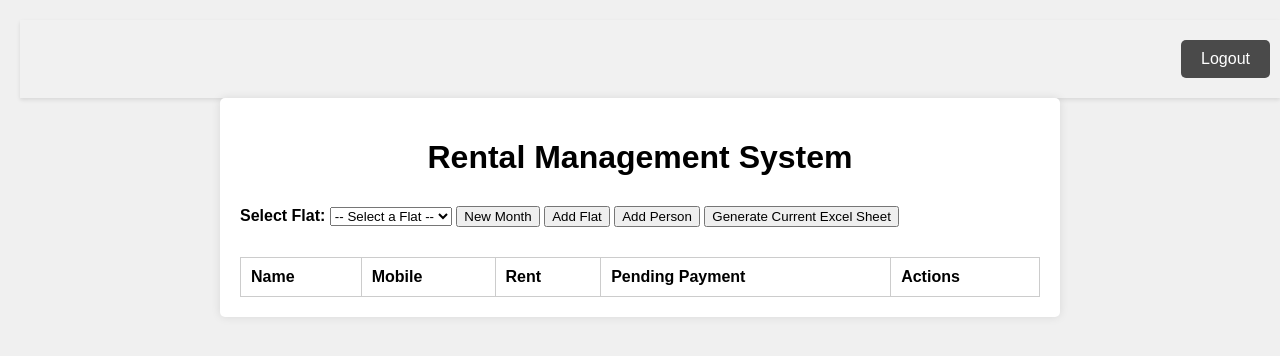
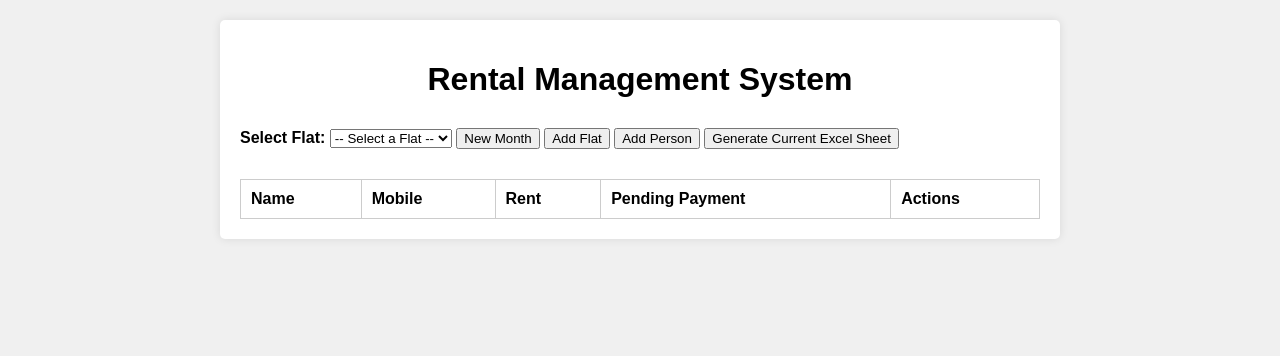
Before and after one commit to rameesdev/rental, a website: page public/index.html in a window 1280 px wide. Drawn offline with Linux system fonts and the light colour scheme; no server answers.

Commit message:
Revert "edit option only for B"
This reverts commit 30e9de3dbe35b7f562c66b231ebff96c9d10049a.

```diff
--- a/public/index.html
+++ b/public/index.html
@@ -172,38 +172,12 @@
     color: red;
     font-style: italic;
 }
-.header {
-    width: 100%;
-    padding: 10px;
-    background-color: #f1f1f1;
-    display: flex;
-    justify-content: flex-end;
-    align-items: center;
-    box-shadow: 0 2px 4px rgba(0,0,0,0.1);
-}
 
-.logout-button {
-    padding: 10px 20px;
-    font-size: 16px;
-    color: white;
-    background-color: #4a4a4a; /* Dark grey */
-    border: none;
-    border-radius: 5px;
-    cursor: pointer;
-    transition: background-color 0.3s;
-}
-
-.logout-button:hover {
-    background-color: #2f2f2f; /* Darker grey */
-}
 
 
     </style>
 </head>
 <body>
-    <div class="header">
-        <button class="logout-button" onclick="logout()">Logout</button>
-    </div>
     <div class="container">
         <h1>Rental Management System</h1>
         <div>
@@ -322,9 +296,7 @@
         let selectedFlat = null; // Variable to store currently selected flat
         let currentPersonIndex = null; // Index of the currently selected person
 
-    function logout(){
-        fetch("/api/logout").then(()=>{location.reload()})
-    }
+
         // Function to handle flat selection from dropdown
         function addFlat() {
     const flatName = prompt("Enter flat name:");
--- a/routes/flats.js
+++ b/routes/flats.js
@@ -294,8 +294,4 @@ router.get("/documents/:id",async(req,res)=>{
     if(data){res.write(data);res.end();return}
 
 })
-router.get('/logout', (req, res) => {
-    res.clearCookie('token');
-    res.send('Logged out and cookie cleared');
-});
 module.exports = router;
```
